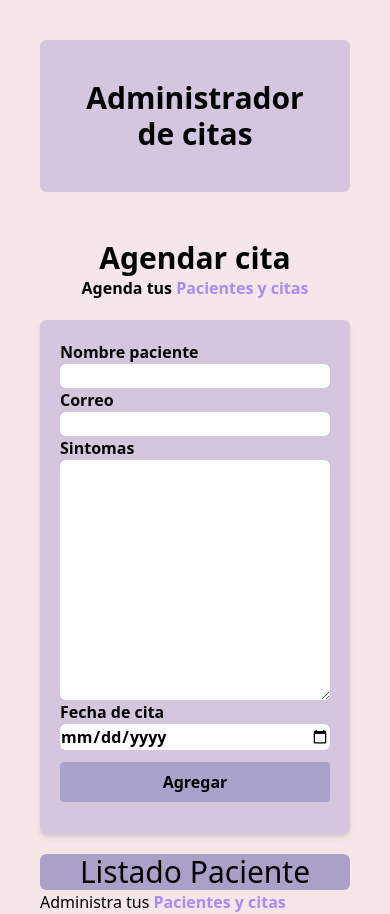
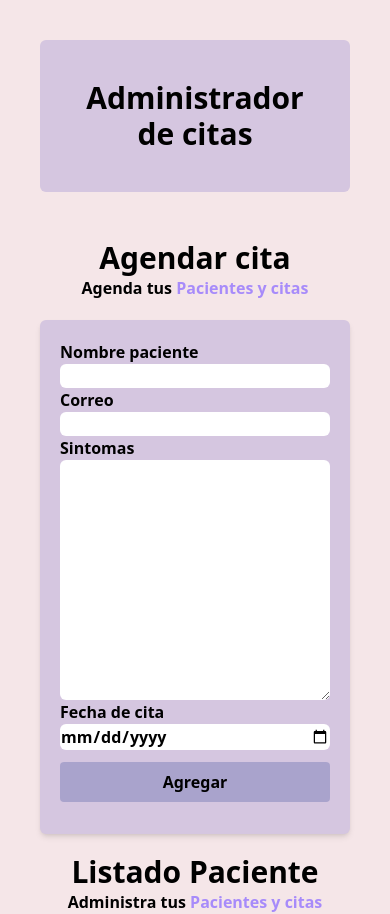
Before and after one commit to Oscar060502/Top_Avan_Pro, a React (Vite) app in the folder citas/: page / in a window 390 px wide. Built offline with nearby package versions, Linux system fonts and the light colour scheme.

Commit message:
Responsividad, Colores, Alineación y Fuente
Se ajusta la responsividad, una paleta de colores mas acorde, texto justificado al centro y la fuente de las letras

```diff
--- a/citas/src/components/Listado.jsx
+++ b/citas/src/components/Listado.jsx
@@ -3,9 +3,9 @@ import Paciente from './Paciente'
 const Listado = ({ pacientes, setPaciente, eliminarPaciente}) => {
 
   return (
-    <div className='mr-10 ml-10 sm:mr-10 sm:ml-5 md:w-1/2 lg:w-3/5 rounded-md md:mt-0 mt-5 md:h-screen overflow-y-scroll '>
-      <h2 className='bg-[#AAA1C8] text-3xl text-center rounded-md'>Listado Paciente</h2>
-      <p>Administra tus <span className='font-bold text-violet-400 '>Pacientes y citas</span></p>
+    <div className='mr-10 ml-10 sm:mr-10 sm:ml-10 md:mr-10 md:ml-5 md:w-1/2 lg:w-3/5 font-bold rounded-md md:mt-0 mt-5 md:h-screen overflow-y-scroll'>
+      <h2 className='text-3xl text-center rounded-md'>Listado Paciente</h2>
+      <p className='text-center'>Administra tus <span className='font-bold text-violet-400 '>Pacientes y citas</span></p>
       {
        pacientes.map(paciente => (
          <Paciente
```
